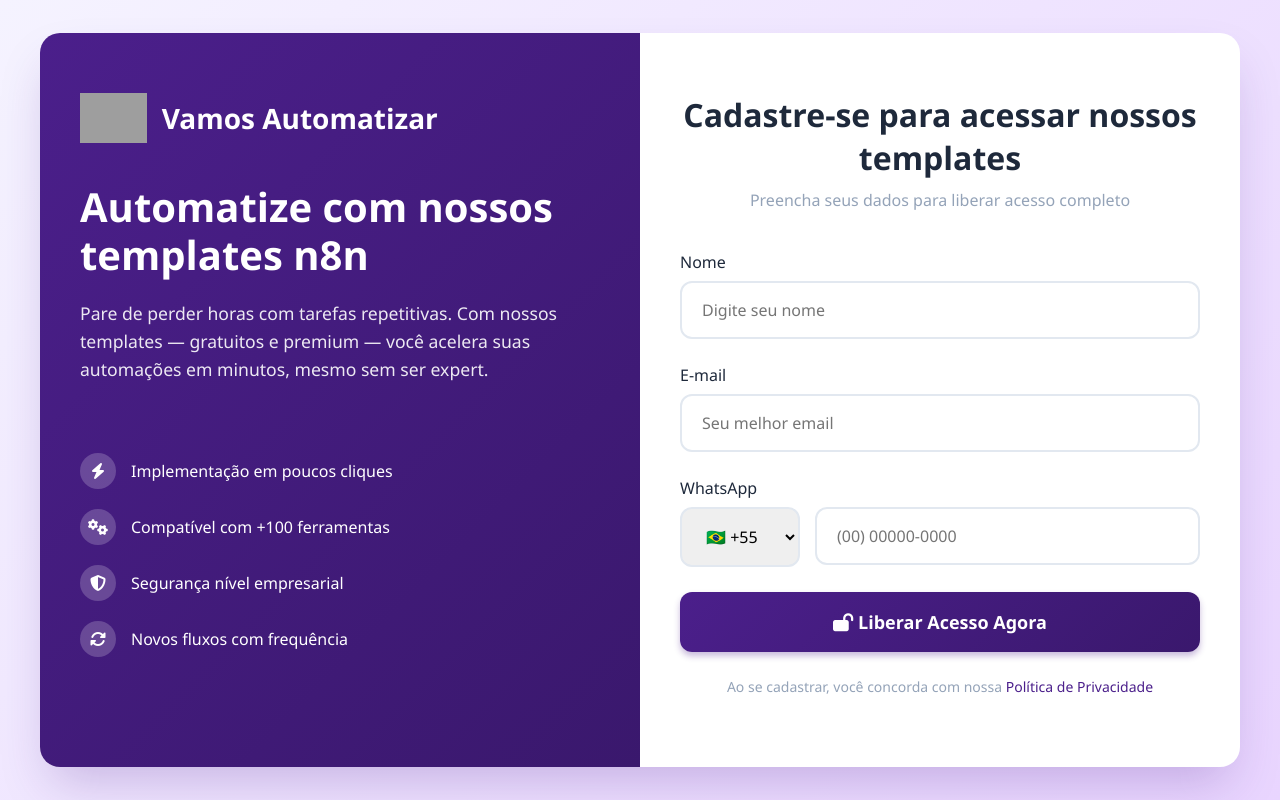
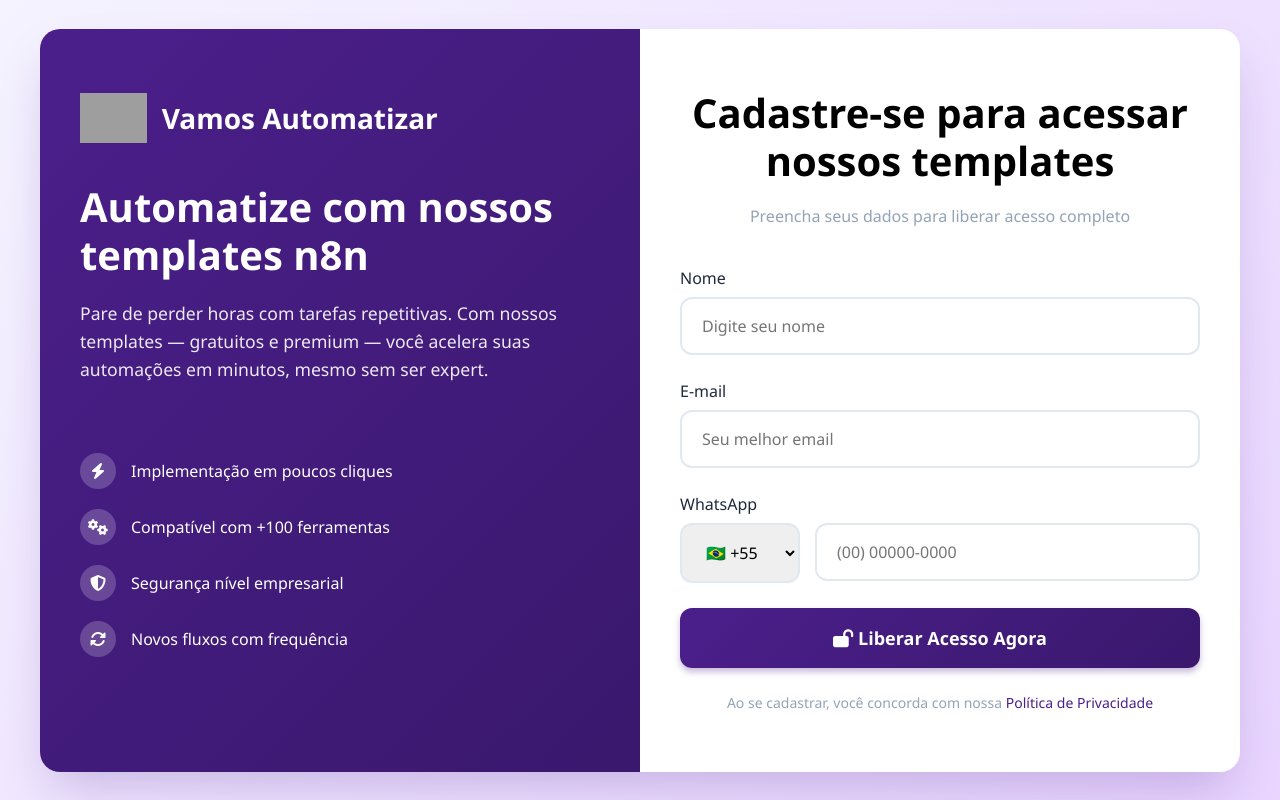
Before and after one commit to cbalbinos/lead-capture-n8n, a website: page public/index.html in a window 1280 px wide. Drawn offline with Linux system fonts and the light colour scheme; grey boxes are pictures that could not be loaded.

Commit message:
Update index.html

```diff
--- a/public/index.html
+++ b/public/index.html
@@ -298,7 +298,7 @@
         </div>
         <div class="right-panel">
             <div class="form-header">
-                <h2>Cadastre-se para acessar nossos templates</h2>
+                <h1>Cadastre-se para acessar nossos templates</h1>
                 <p>Preencha seus dados para liberar acesso completo</p>
             </div>
             <form id="leadForm">
```
